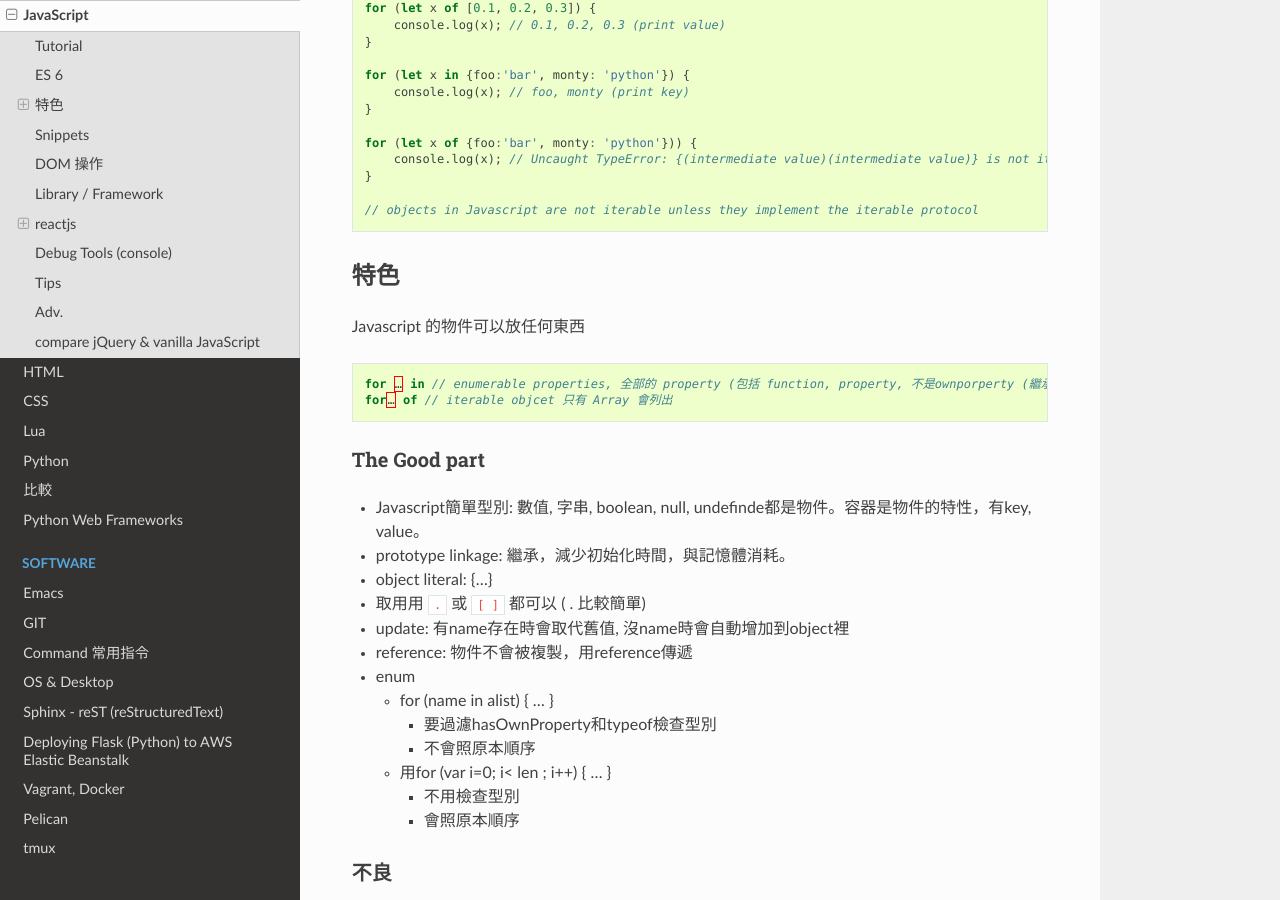
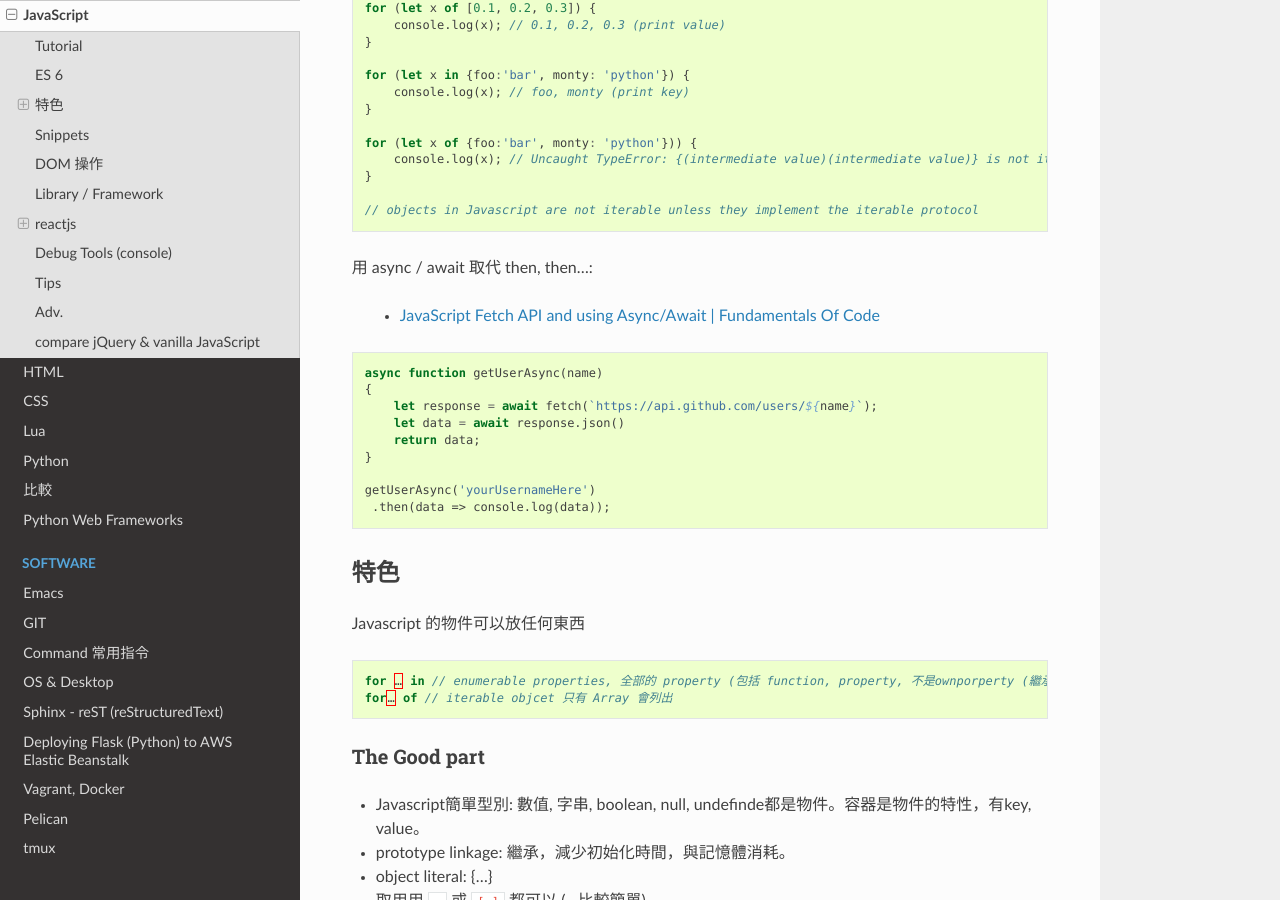
Before and after one commit to moogoo78/comp.suhen.org, a Sphinx documentation site: the page built from docs/source/javascript.rst, in a window 1280 px wide and 900 px high, scrolled down 808 px. Built offline with Sphinx 7.4.7 and the Read the Docs theme 2.0.0, drawn with Linux system fonts in a browser that asks for light colours.

Commit message:
edited source

```diff
--- a/docs/source/javascript.rst
+++ b/docs/source/javascript.rst
@@ -50,6 +50,23 @@ for ... in, for ... of | via: `When to use for..of loop instead of for..in - DEV
     }
 
     // objects in Javascript are not iterable unless they implement the iterable protocol
+
+
+用 async / await 取代 then, then...:
+
+  * `JavaScript Fetch API and using Async/Await | Fundamentals Of Code <https://fundamentalsofcode.com/javascript-fetch-api-and-using-async-await/>`__
+
+.. code-block:: javascript
+
+    async function getUserAsync(name)
+    {
+        let response = await fetch(`https://api.github.com/users/${name}`);
+        let data = await response.json()
+        return data;
+    }
+
+    getUserAsync('yourUsernameHere')
+     .then(data => console.log(data));
 
 
 特色
```
Also changed, not shown: docs/source/database.rst (+7 -0 lines).
